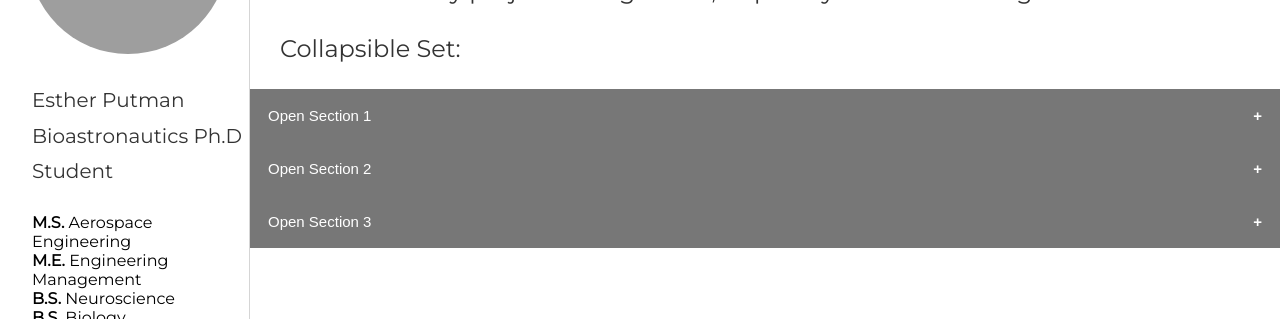
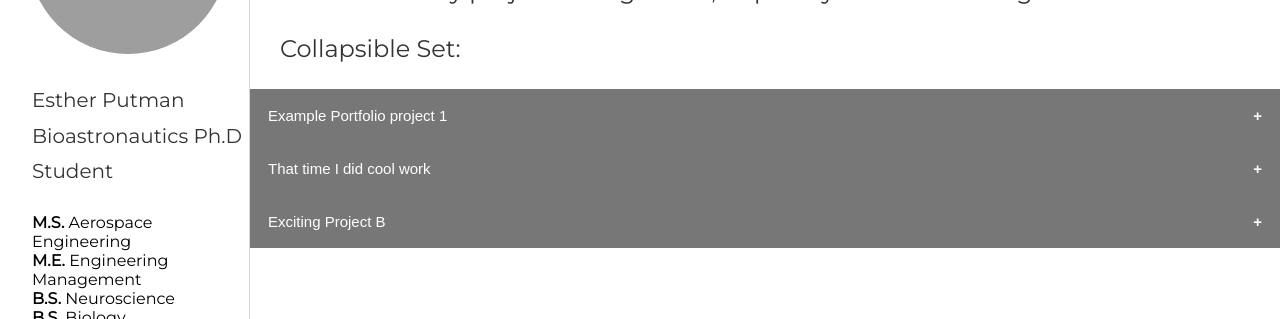
Before and after one commit to eputman/eputman.github.io, a Jekyll site: the page built from portfolio/index.html, in a window 1280 px wide and 947 px high. Shown: the part 429-748 px from the top of the window. Built offline with Jekyll 4.4.1, drawn with Linux system fonts in a browser that asks for light colours; nearby versions of some CDN libraries; grey boxes are pictures that could not be loaded.

Commit message:
Portfolio collapsible info
Updated example content

```diff
--- a/portfolio/index.html
+++ b/portfolio/index.html
@@ -34,15 +34,25 @@
 			<h1> Portfolio</h1>
 			<p> Contents of my projects will go here, hopefully in a sort of tile grid.</p>
 			<p>Collapsible Set:</p>
-				<button class="collapsible">Open Section 1</button>
+				<button class="collapsible">Example Portfolio project 1</button>
+				<div class="collapsecontent">
+				  <p>Here I will include a description of my project and what I learned while I did it. This will include descriptions like: <br>
+					  <b> Project Summary... </b> including a basic description and why the project was important. <br>
+					  <b> I was responsible for... </b>
+					  <ul style="list-style-type:none;  ">
+						<li> Item 1</li>
+						<li> Item 2</li>
+						<li> Item 3</li>
+					</ul>
+					<b>  I learned ..</b> how do do a lot of new things! </p>
+				</div>
+
+				<button class="collapsible">That time I did cool work</button>
 				<div class="collapsecontent">
 				  <p>Lorem ipsum dolor sit amet, consectetur adipisicing elit, sed do eiusmod tempor incididunt ut labore et dolore magna aliqua. Ut enim ad minim veniam, quis nostrud exercitation ullamco laboris nisi ut aliquip ex ea commodo consequat.</p>
 				</div>
-				<button class="collapsible">Open Section 2</button>
-				<div class="collapsecontent">
-				  <p>Lorem ipsum dolor sit amet, consectetur adipisicing elit, sed do eiusmod tempor incididunt ut labore et dolore magna aliqua. Ut enim ad minim veniam, quis nostrud exercitation ullamco laboris nisi ut aliquip ex ea commodo consequat.</p>
-				</div>
-				<button class="collapsible">Open Section 3</button>
+
+				<button class="collapsible">Exciting Project B</button>
 				<div class="collapsecontent">
 				  <p>Lorem ipsum dolor sit amet, consectetur adipisicing elit, sed do eiusmod tempor incididunt ut labore et dolore magna aliqua. Ut enim ad minim veniam, quis nostrud exercitation ullamco laboris nisi ut aliquip ex ea commodo consequat.</p>
 				</div>
```
